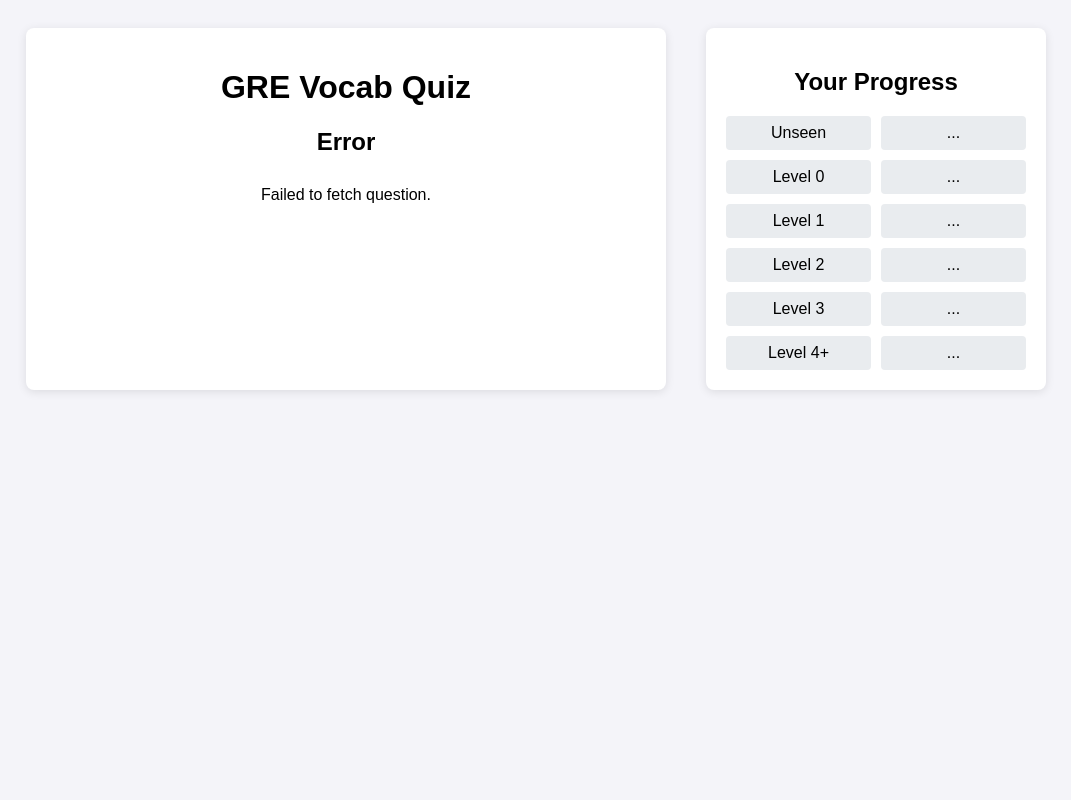
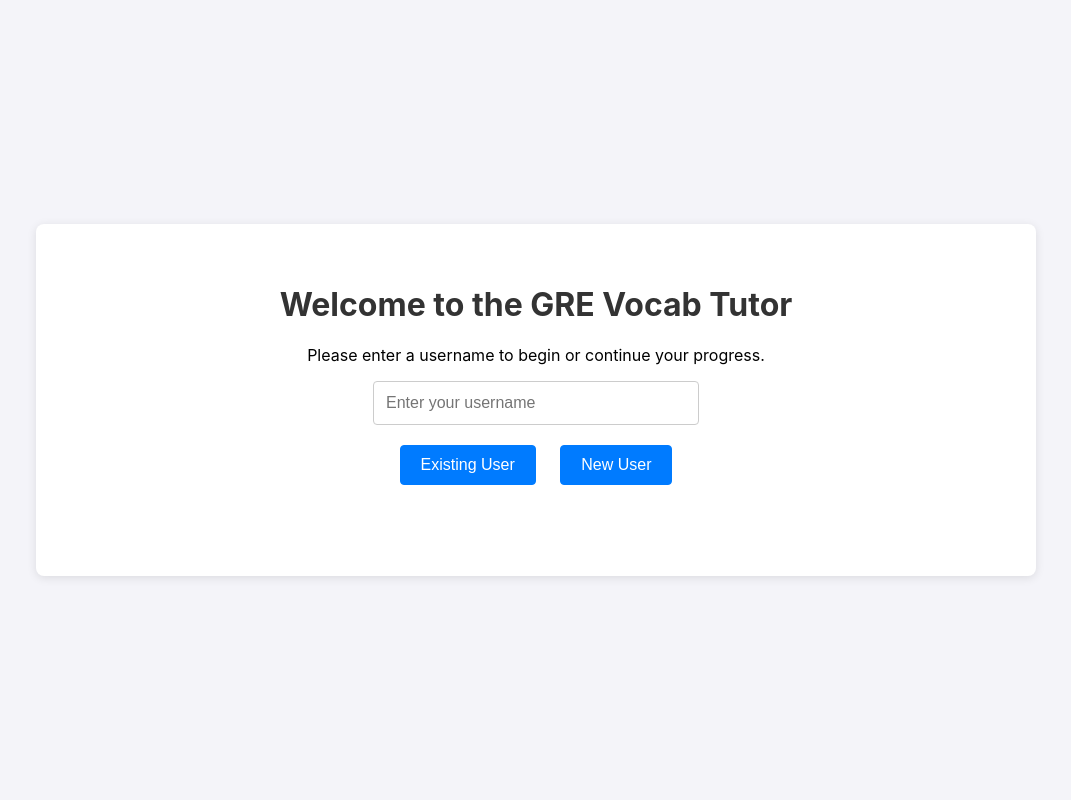
Before and after one commit to anishd2022/GRE_Vocab_Agent, a Flask app: page / in a window 1280 px wide. Shown: the whole page, without its empty margins (104-1175 px from the left). Run offline with Flask 3, Linux system fonts and the light colour scheme.

Commit message:
added user login logic, fixed timezone issue with spaced repetition algorithm

```diff
--- a/app.py
+++ b/app.py
@@ -2,7 +2,7 @@
 from flask import Flask, jsonify, request, render_template
 from dotenv import load_dotenv
 import mysql.connector
-from datetime import datetime, timedelta
+from datetime import datetime, timedelta, timezone
 import random
 
 # (Your load_dotenv, app = Flask(__name__), and SRS_INTERVALS dictionary remain the same)
@@ -35,65 +35,144 @@
     return render_template('index.html')
 
 
+# --- NEW /api/login Endpoint ---
+@app.route("/api/login", methods=['POST'])
+def handle_login():
+    """
+    Handles user login and registration.
+    Now pre-populates progress for new users.
+    """
+    data = request.get_json()
+    if not data or not all(k in data for k in ['username', 'mode']):
+        return jsonify({"error": "Missing 'username' or 'mode'"}), 400
+
+    username = data['username'].strip()
+    mode = data['mode']
+
+    if not username:
+        return jsonify({"error": "Username cannot be empty"}), 400
+
+    conn = get_db_connection()
+    if conn is None: return jsonify({"error": "Database connection failed"}), 500
+
+    cursor = conn.cursor(dictionary=True)
+
+    try:
+        cursor.execute("SELECT * FROM users WHERE username = %s", (username,))
+        user = cursor.fetchone()
+
+        if mode == 'login':
+            if user:
+                return jsonify({"status": "success", "message": f"Welcome back, {username}!"})
+            else:
+                return jsonify({"error": "Username not found."}), 404
+
+        elif mode == 'register':
+            if user:
+                return jsonify({"error": "Username already exists."}), 409 # 409 Conflict
+            else:
+                # --- THIS IS THE NEW LOGIC ---
+                # 1. Create the new user
+                print(f"Creating new user: {username}")
+                cursor.execute("INSERT INTO users (username) VALUES (%s)", (username,))
+                new_user_id = cursor.lastrowid # Get the ID of the user we just created
+
+                # 2. Pre-populate their progress for all words at once
+                print(f"Pre-populating progress for user_id: {new_user_id}")
+                populate_progress_query = """
+                    INSERT INTO user_progress (user_id, word_id, mastery_level, next_review_date)
+                    SELECT %s, id, 0, NULL
+                    FROM words
+                """
+                cursor.execute(populate_progress_query, (new_user_id,))
+
+                # 3. Commit all changes to the database
+                conn.commit()
+                print("Population complete.")
+                # --- END OF NEW LOGIC ---
+
+                return jsonify({"status": "success", "message": f"New user '{username}' created!"}), 201 # 201 Created
+
+        else:
+            return jsonify({"error": "Invalid mode specified"}), 400
+
+    except Exception as e:
+        print(f"Error during login/register: {e}") # Added more detailed logging
+        return jsonify({"error": str(e)}), 500
+    finally:
+        if conn and conn.is_connected():
+            cursor.close()
+            conn.close()
+
+
 # --- MODIFIED /api/question Endpoint ---
 @app.route("/api/question")
 def get_quiz_question():
+    """
+    Gets a quiz question for a given user using the CORRECTED SRS priority.
+    Priority: 1. Due Words, 2. New Words, 3. Future Words.
+    """
     username = request.args.get('user')
-    # ... (username and db connection checks are the same)
+    if not username:
+        return jsonify({"error": "Username must be provided as a query parameter. e.g., ?user=your_name"}), 400
+
     conn = get_db_connection()
+    if conn is None:
+        return jsonify({"error": "Database connection failed"}), 500
+
     cursor = conn.cursor(dictionary=True)
 
     try:
         # Find User ID
         cursor.execute("SELECT id FROM users WHERE username = %s", (username,))
         user_result = cursor.fetchone()
-        if not user_result: return jsonify({"error": "User not found"}), 404
+        if not user_result:
+            return jsonify({"error": "User not found"}), 404
         user_id = user_result['id']
 
-        word_to_quiz = None
-        reason = ""
-
-        # Priority 1: Find words that are due for review
+        # --- SRS Logic with CORRECTED Priority Order ---
         query = """
-            SELECT w.id, w.word, up.mastery_level FROM words w
-            JOIN user_progress up ON w.id = up.word_id AND up.user_id = %s
-            WHERE up.next_review_date <= NOW() ORDER BY up.next_review_date ASC LIMIT 1
+            SELECT
+                w.id,
+                w.word,
+                up.mastery_level,
+                -- This CASE statement creates the CORRECTED priority order
+                CASE
+                    WHEN up.next_review_date <= NOW() THEN 0  -- Priority 1: Due words (highest priority)
+                    WHEN up.next_review_date IS NULL THEN 1  -- Priority 2: New words
+                    ELSE 2                                    -- Priority 3: Words for future review (lowest priority)
+                END as priority,
+                up.next_review_date
+            FROM
+                words w
+            LEFT JOIN
+                user_progress up ON w.id = up.word_id AND up.user_id = %s
+            ORDER BY
+                priority ASC,          -- Order by our priority cases (Due, then New, then Future)
+                up.next_review_date ASC  -- For Due words, pick the most overdue. For Future words, pick the one coming up soonest.
+            LIMIT 1;
         """
         cursor.execute(query, (user_id,))
         word_to_quiz = cursor.fetchone()
-        if word_to_quiz:
-            reason = f"This word (Mastery {word_to_quiz['mastery_level']}) is due for review."
-
-        # Priority 2: If no words are due, find a new, unseen word
-        if not word_to_quiz:
-            query = """
-                SELECT w.id, w.word FROM words w
-                WHERE w.id NOT IN (SELECT up.word_id FROM user_progress up WHERE up.user_id = %s)
-                ORDER BY RAND() LIMIT 1
-            """
-            cursor.execute(query, (user_id,))
-            word_to_quiz = cursor.fetchone()
-            if word_to_quiz:
-                reason = "Let's try a new word!"
-
-        # Priority 3: If all words have been seen and none are due, review the one with the soonest review date
-        if not word_to_quiz:
-            query = """
-                SELECT w.id, w.word, up.mastery_level FROM user_progress up
-                JOIN words w ON w.id = up.word_id WHERE up.user_id = %s
-                ORDER BY up.next_review_date ASC LIMIT 1
-            """
-            cursor.execute(query, (user_id,))
-            word_to_quiz = cursor.fetchone()
-            if word_to_quiz:
-                reason = f"Reviewing an early word (Mastery {word_to_quiz['mastery_level']})."
 
         if not word_to_quiz:
-            return jsonify({"error": "Could not select a word."}), 500
+            return jsonify({"error": "Could not select a word to quiz. The database might be empty."}), 500
 
-        # --- Generate Question ---
+        # Determine the "reason" for showing this word based on the priority
+        priority = word_to_quiz.get('priority', 0)
+        mastery_level = word_to_quiz.get('mastery_level')
+        # Note: The 'reason' text now corresponds to the corrected priority
+        if priority == 0:
+            reason = f"This word (Mastery {mastery_level}) is due for review."
+        elif priority == 1:
+            reason = "Let's try a new word!"
+        else:
+            reason = f"Reviewing an early word (Mastery {mastery_level})."
+
+        # --- Generate Question (Word and Distractors) ---
         cursor.execute("SELECT definition FROM words WHERE id = %s", (word_to_quiz['id'],))
         correct_definition = cursor.fetchone()['definition']
+
         cursor.execute("SELECT definition FROM words WHERE id != %s ORDER BY RAND() LIMIT 3", (word_to_quiz['id'],))
         distractors = [row['definition'] for row in cursor.fetchall()]
 
@@ -101,14 +180,22 @@
         random.shuffle(options)
 
         question = {
-            "user_id": user_id, "word_id": word_to_quiz['id'],
-            "word": word_to_quiz['word'], "options": options,
+            "user_id": user_id,
+            "word_id": word_to_quiz['id'],
+            "word": word_to_quiz['word'],
+            "options": options,
             "correct_answer": correct_definition,
-            "reason": reason  # Add the reason to the response
+            "reason": reason
         }
+
         return jsonify(question)
+
+    except Exception as e:
+        return jsonify({"error": str(e)}), 500
     finally:
-        if conn and conn.is_connected(): cursor.close(); conn.close()
+        if conn and conn.is_connected():
+            cursor.close()
+            conn.close()
 
 
 # --- NEW /api/stats Endpoint ---
@@ -156,49 +243,70 @@
 # (/api/answer and the main execution block remain the same)
 @app.route("/api/answer", methods=['POST'])
 def submit_answer():
-    # ... (no changes here)
+    """
+    Submits an answer for a user and word, and updates their SRS progress.
+    """
     data = request.get_json()
     if not data or not all(k in data for k in ['user_id', 'word_id', 'answer']):
-        return jsonify({"error": "Missing required fields"}), 400
+        return jsonify({"error": "Missing required fields: user_id, word_id, answer"}), 400
 
     user_id = data['user_id']
     word_id = data['word_id']
     user_answer = data['answer']
 
     conn = get_db_connection()
-    if conn is None: return jsonify({"error": "DB connection failed"}), 500
+    if conn is None:
+        return jsonify({"error": "Database connection failed"}), 500
+
     cursor = conn.cursor(dictionary=True)
 
     try:
+        # --- Step 1: Get the correct answer and current mastery level ---
         cursor.execute("SELECT definition FROM words WHERE id = %s", (word_id,))
         correct_answer_row = cursor.fetchone()
-        if not correct_answer_row: return jsonify({"error": "Word not found"}), 404
+        if not correct_answer_row:
+            return jsonify({"error": "Word not found"}), 404
         correct_answer = correct_answer_row['definition']
 
         cursor.execute("SELECT mastery_level FROM user_progress WHERE user_id = %s AND word_id = %s", (user_id, word_id))
         progress_row = cursor.fetchone()
         current_mastery = progress_row['mastery_level'] if progress_row else 0
 
+        # --- Step 2: Check if the answer is correct and calculate new mastery ---
         is_correct = (user_answer == correct_answer)
         if is_correct:
             new_mastery = min(current_mastery + 1, max(SRS_INTERVALS.keys()))
         else:
             new_mastery = max(current_mastery - 1, 0)
 
+        # --- Step 3: Calculate new review date and update the database ---
         interval = SRS_INTERVALS[new_mastery]
-        next_review_date = datetime.now() + interval
+
+        # THIS IS THE CRITICAL FIX: Use the current UTC time for all calculations.
+        next_review_date = datetime.now(timezone.utc) + interval
 
         update_query = """
             INSERT INTO user_progress (user_id, word_id, mastery_level, next_review_date)
             VALUES (%s, %s, %s, %s)
-            ON DUPLICATE KEY UPDATE mastery_level = VALUES(mastery_level), next_review_date = VALUES(next_review_date)
+            ON DUPLICATE KEY UPDATE
+                mastery_level = VALUES(mastery_level),
+                next_review_date = VALUES(next_review_date)
         """
         cursor.execute(update_query, (user_id, word_id, new_mastery, next_review_date.isoformat()))
         conn.commit()
 
-        return jsonify({"correct": is_correct, "correct_answer": correct_answer})
+        # --- Step 4: Return feedback to the user ---
+        return jsonify({
+            "correct": is_correct,
+            "correct_answer": correct_answer
+        })
+
+    except Exception as e:
+        return jsonify({"error": str(e)}), 500
     finally:
-        if conn and conn.is_connected(): cursor.close(); conn.close()
+        if conn.is_connected():
+            cursor.close()
+            conn.close()
 
 if __name__ == '__main__':
     app.run(debug=True)
--- a/static/app.js
+++ b/static/app.js
@@ -1,45 +1,100 @@
 // --- STATE VARIABLES ---
+let currentUsername = null;
 let currentUserId = null;
 let currentWordId = null;
 let currentCorrectAnswer = null;
 let score = 0;
 let questionsAnswered = 0;
 const QUIZ_LENGTH = 5;
-const USERNAME = "anish";
 
 // --- DOM ELEMENTS ---
+const loginContainer = document.getElementById('login-container');
+const appContainer = document.getElementById('app-container');
+const usernameInput = document.getElementById('username-input');
+const loginButton = document.getElementById('login-button');
+const registerButton = document.getElementById('register-button');
+const loginError = document.getElementById('login-error');
+const logoutButton = document.getElementById('logout-button');
+const welcomeMessage = document.getElementById('welcome-message');
+
+const quizContainer = document.getElementById('quiz-container');
+const summaryContainer = document.getElementById('summary-container');
 const wordDisplay = document.getElementById('word-display');
-const reasonDisplay = document.getElementById('reason-display');
+const reasonDisplay = document.getElementById('reason-display'); // <-- NEW DOM ELEMENT
 const optionsContainer = document.getElementById('options-container');
 const feedbackDiv = document.getElementById('feedback');
-const quizContainer = document.getElementById('quiz-container');
-const summaryContainer = document.getElementById('summary-container');
 const finalScoreDisplay = document.getElementById('final-score');
 const newQuizButton = document.getElementById('new-quiz-button');
 
 // --- EVENT LISTENERS ---
+loginButton.addEventListener('click', () => handleLogin('login'));
+registerButton.addEventListener('click', () => handleLogin('register'));
+logoutButton.addEventListener('click', handleLogout);
 newQuizButton.addEventListener('click', startQuiz);
-document.addEventListener('DOMContentLoaded', startQuiz);
+usernameInput.addEventListener('keyup', function(event) {
+    if (event.key === "Enter") {
+        loginButton.click();
+    }
+});
 
-// --- MAIN FUNCTIONS ---
+// --- LOGIN/LOGOUT LOGIC ---
+async function handleLogin(mode) {
+    const username = usernameInput.value.trim();
+    if (!username) {
+        loginError.textContent = 'Please enter a username.';
+        return;
+    }
+    loginError.textContent = '...';
 
+    try {
+        const response = await fetch('/api/login', {
+            method: 'POST',
+            headers: { 'Content-Type': 'application/json' },
+            body: JSON.stringify({ username, mode }),
+        });
+        const data = await response.json();
+
+        if (response.ok) {
+            currentUsername = username;
+            loginContainer.style.display = 'none';
+            appContainer.style.display = 'block';
+            welcomeMessage.textContent = `Welcome, ${currentUsername}!`;
+            startQuiz();
+        } else {
+            loginError.textContent = data.error || 'An unknown error occurred.';
+        }
+    } catch (error) {
+        loginError.textContent = 'Failed to connect to the server.';
+    }
+}
+
+function handleLogout() {
+    currentUsername = null;
+    currentUserId = null;
+    appContainer.style.display = 'none';
+    loginContainer.style.display = 'block';
+    usernameInput.value = '';
+    loginError.textContent = '';
+}
+
+// --- QUIZ LOGIC ---
 function startQuiz() {
     score = 0;
     questionsAnswered = 0;
     summaryContainer.style.display = 'none';
     quizContainer.style.display = 'block';
-    updateStatsDashboard(); // Update stats at the start
+    updateStatsDashboard();
     fetchQuestion();
 }
 
 async function fetchQuestion() {
     feedbackDiv.innerHTML = '';
     optionsContainer.innerHTML = '';
-    reasonDisplay.textContent = '';
+    reasonDisplay.textContent = ''; // Clear previous reason
     wordDisplay.textContent = `Loading question ${questionsAnswered + 1} of ${QUIZ_LENGTH}...`;
 
     try {
-        const response = await fetch(`/api/question?user=${USERNAME}`);
+        const response = await fetch(`/api/question?user=${currentUsername}`);
         if (!response.ok) throw new Error('Failed to fetch question.');
 
         const question = await response.json();
@@ -49,7 +104,7 @@
         currentCorrectAnswer = question.correct_answer;
 
         wordDisplay.textContent = question.word;
-        reasonDisplay.textContent = question.reason; // Display the reason
+        reasonDisplay.textContent = question.reason; // <-- UPDATE THE REASON DISPLAY
 
         question.options.forEach(option => {
             const button = document.createElement('button');
@@ -77,7 +132,6 @@
         feedbackDiv.className = 'incorrect';
     }
 
-    // Update the database in the background
     await fetch('/api/answer', {
         method: 'POST',
         headers: { 'Content-Type': 'application/json' },
@@ -88,7 +142,6 @@
         }),
     });
 
-    // Refresh the dashboard after submitting the answer
     await updateStatsDashboard();
 
     if (questionsAnswered < QUIZ_LENGTH) {
@@ -104,28 +157,29 @@
     summaryContainer.style.display = 'block';
 }
 
-// --- NEW: Function to update the stats dashboard ---
 async function updateStatsDashboard() {
+    const statsGrid = document.getElementById('stats-grid');
+    statsGrid.innerHTML = 'Loading stats...';
     try {
-        const response = await fetch(`/api/stats?user=${USERNAME}`);
+        const response = await fetch(`/api/stats?user=${currentUsername}`);
         const stats = await response.json();
 
-        // Calculate a "Level 4+" category
+        statsGrid.innerHTML = `
+            <div>Unseen</div><div>${stats.unseen || 0}</div>
+            <div>Level 0</div><div>${stats.level_0 || 0}</div>
+            <div>Level 1</div><div>${stats.level_1 || 0}</div>
+            <div>Level 2</div><div>${stats.level_2 || 0}</div>
+            <div>Level 3</div><div>${stats.level_3 || 0}</div>
+        `;
         let level4plus = 0;
-        for (const level in stats) {
-            if (level.startsWith('level_') && parseInt(level.split('_')[1]) >= 4) {
-                level4plus += stats[level];
+        for (const key in stats) {
+            if (key.startsWith('level_') && parseInt(key.split('_')[1]) >= 4) {
+                level4plus += stats[key];
             }
         }
-
-        document.getElementById('stats-unseen').textContent = stats.unseen || 0;
-        document.getElementById('stats-level_0').textContent = stats.level_0 || 0;
-        document.getElementById('stats-level_1').textContent = stats.level_1 || 0;
-        document.getElementById('stats-level_2').textContent = stats.level_2 || 0;
-        document.getElementById('stats-level_3').textContent = stats.level_3 || 0;
-        document.getElementById('stats-level_4_plus').textContent = level4plus;
+        statsGrid.innerHTML += `<div>Level 4+</div><div>${level4plus}</div>`;
 
     } catch (error) {
-        console.error("Failed to update stats dashboard:", error);
+        statsGrid.innerHTML = 'Could not load stats.';
     }
 }
--- a/templates/index.html
+++ b/templates/index.html
@@ -5,24 +5,64 @@
     <meta name="viewport" content="width=device-width, initial-scale=1.0">
     <title>GRE Vocab Agent</title>
     <style>
-        body { font-family: sans-serif; background-color: #f4f4f9; }
-        .main-container { display: flex; justify-content: center; gap: 40px; padding: 20px; }
-        .quiz-panel { flex-basis: 600px; background: white; padding: 20px; border-radius: 8px; box-shadow: 0 2px 10px rgba(0,0,0,0.1); }
-        .stats-panel { flex-basis: 300px; background: white; padding: 20px; border-radius: 8px; box-shadow: 0 2px 10px rgba(0,0,0,0.1); }
-        h1, h2 { text-align: center; }
-        #options-container button { display: block; width: 100%; padding: 10px; margin: 5px 0; font-size: 16px; cursor: pointer; }
-        #feedback { margin-top: 15px; padding: 10px; border-radius: 5px; min-height: 24px; text-align: center;}
-        #reason-display { text-align: center; font-style: italic; color: #666; font-size: 0.9em; }
-        .stats-grid { display: grid; grid-template-columns: 1fr 1fr; gap: 10px; }
-        .stats-grid div { background-color: #e9ecef; padding: 8px; border-radius: 4px; text-align: center; }
+        body { font-family: -apple-system, BlinkMacSystemFont, "Segoe UI", Roboto, Helvetica, Arial, sans-serif, "Apple Color Emoji", "Segoe UI Emoji"; background-color: #f4f4f9; display: flex; justify-content: center; align-items: center; min-height: 100vh; margin: 0; }
+        .container { width: 100%; max-width: 1000px; padding: 20px; }
+
+        /* Login View Styles */
+        #login-container { background: white; padding: 40px; border-radius: 8px; box-shadow: 0 2px 10px rgba(0,0,0,0.1); text-align: center; }
+        #login-container h1 { color: #333; }
+        #login-container input { width: 80%; max-width: 300px; padding: 12px; margin-bottom: 20px; font-size: 16px; border: 1px solid #ccc; border-radius: 4px; }
+        #login-container .button-group button { font-size: 16px; padding: 10px 20px; margin: 0 10px; cursor: pointer; border: 1px solid #007bff; background-color: #007bff; color: white; border-radius: 4px; transition: background-color 0.2s; }
+        #login-container .button-group button:hover { background-color: #0056b3; }
+        #login-error { color: #721c24; min-height: 20px; margin-top: 15px; font-weight: bold; }
+
+        /* App View Styles */
+        .main-container { display: flex; justify-content: center; gap: 40px; }
+        .quiz-panel, .stats-panel { background: white; padding: 20px; border-radius: 8px; box-shadow: 0 2px 10px rgba(0,0,0,0.1); }
+        .quiz-panel { flex-basis: 600px; }
+        .stats-panel { flex-basis: 300px; height: fit-content;}
+        #app-header { display: flex; justify-content: space-between; align-items: center; margin-bottom: 20px; padding-bottom: 10px; border-bottom: 1px solid #eee; }
+        #welcome-message { font-weight: bold; color: #555; }
+        #logout-button { cursor: pointer; background: none; border: none; color: #007bff; text-decoration: underline; font-size: 14px; }
+
+        /* Shared Styles */
+        h1, h2 { text-align: center; color: #333; }
+        #word-display { font-size: 2.5em; margin-bottom: 10px;}
+        #reason-display { text-align: center; font-style: italic; color: #666; font-size: 0.9em; min-height: 1.2em; }
+        #options-container button { display: block; width: 100%; padding: 12px; margin: 8px 0; font-size: 16px; cursor: pointer; border: 1px solid #ccc; border-radius: 4px; background-color: #fff; transition: background-color 0.2s; }
+        #options-container button:hover { background-color: #f0f0f0; }
+        #options-container button:disabled { cursor: not-allowed; background-color: #e9ecef; }
+        #feedback { margin-top: 15px; padding: 10px; border-radius: 5px; min-height: 24px; text-align: center; font-weight: bold;}
+        #summary-container { text-align: center; }
+        #new-quiz-button { font-size: 18px; padding: 10px 20px; cursor: pointer; border: 1px solid #28a745; background-color: #28a745; color: white; border-radius: 4px; }
+        .stats-grid { display: grid; grid-template-columns: 1fr auto; gap: 10px 20px; }
+        .stats-grid div { padding: 8px; border-radius: 4px; }
+        .stats-grid div:nth-child(odd) { font-weight: bold; text-align: left;}
+        .stats-grid div:nth-child(even) { background-color: #e9ecef; text-align: center; font-weight: bold; }
         .correct { background-color: #d4edda; color: #155724; }
         .incorrect { background-color: #f8d7da; color: #721c24; }
     </style>
 </head>
 <body>
+    <div class="container">
+        <div id="login-container">
+            <h1>Welcome to the GRE Vocab Tutor</h1>
+            <p>Please enter a username to begin or continue your progress.</p>
+            <input type="text" id="username-input" placeholder="Enter your username">
+            <div class="button-group">
+                <button id="login-button">Existing User</button>
+                <button id="register-button">New User</button>
+            </div>
+            <p id="login-error"></p>
+        </div>
+
+        <div id="app-container" style="display: none;">
+            <div id="app-header">
+                <span id="welcome-message"></span>
+                <button id="logout-button">Logout</button>
+            </div>
             <div class="main-container">
                 <div class="quiz-panel">
-            <h1>GRE Vocab Quiz</h1>
                     <div id="quiz-container">
                         <h2 id="word-display">Loading...</h2>
                         <p id="reason-display"></p>
@@ -35,16 +75,11 @@
                         <button id="new-quiz-button">Start New Quiz</button>
                     </div>
                 </div>
-
                 <div class="stats-panel">
                     <h2>Your Progress</h2>
-            <div id="stats-grid" class="stats-grid">
-                <div>Unseen</div><div id="stats-unseen">...</div>
-                <div>Level 0</div><div id="stats-level_0">...</div>
-                <div>Level 1</div><div id="stats-level_1">...</div>
-                <div>Level 2</div><div id="stats-level_2">...</div>
-                <div>Level 3</div><div id="stats-level_3">...</div>
-                <div>Level 4+</div><div id="stats-level_4_plus">...</div>
+                    <div id="stats-grid">
+                        </div>
+                </div>
             </div>
         </div>
     </div>
```
Lines whose indentation alone changed are shown as unchanged.
